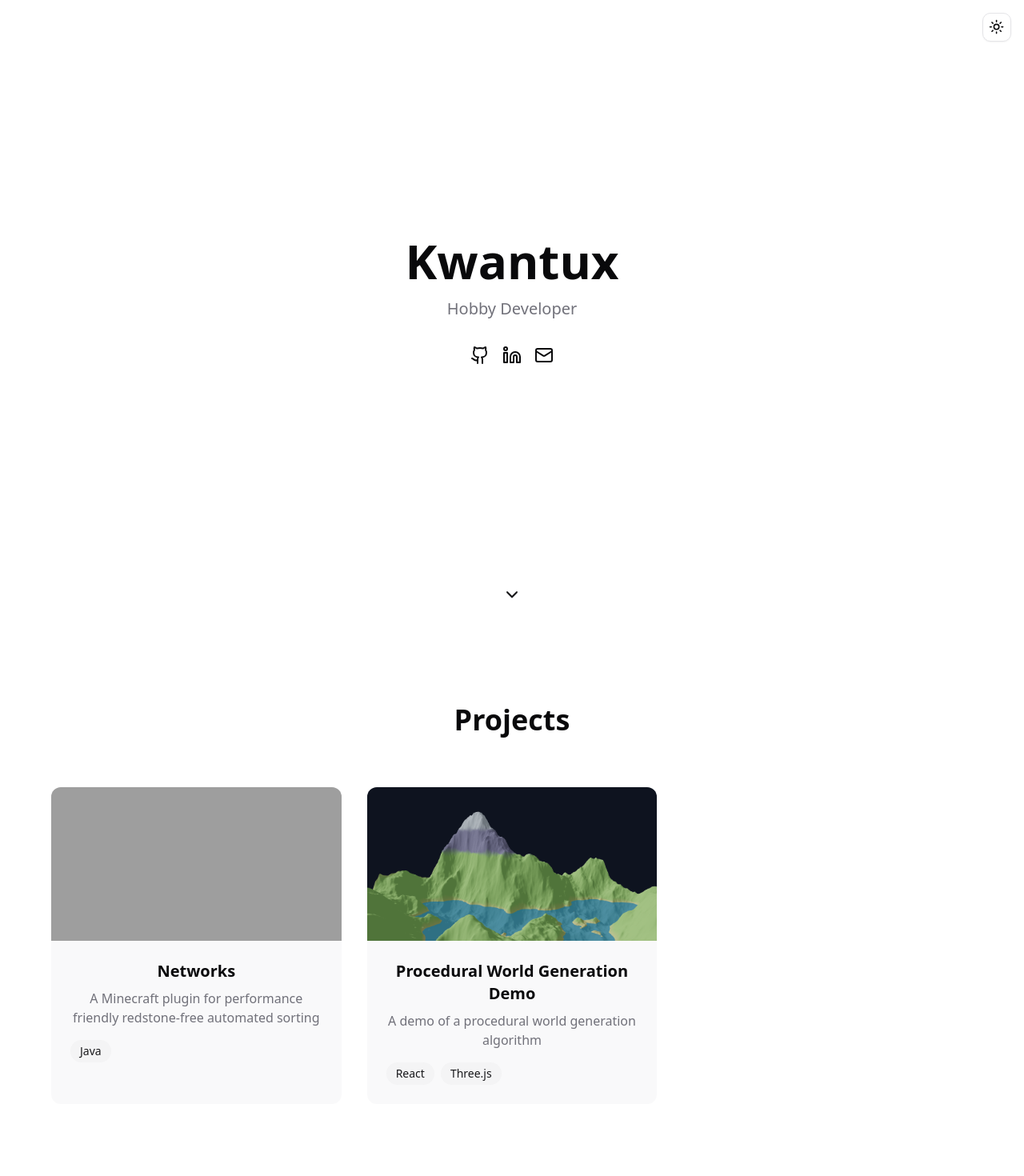
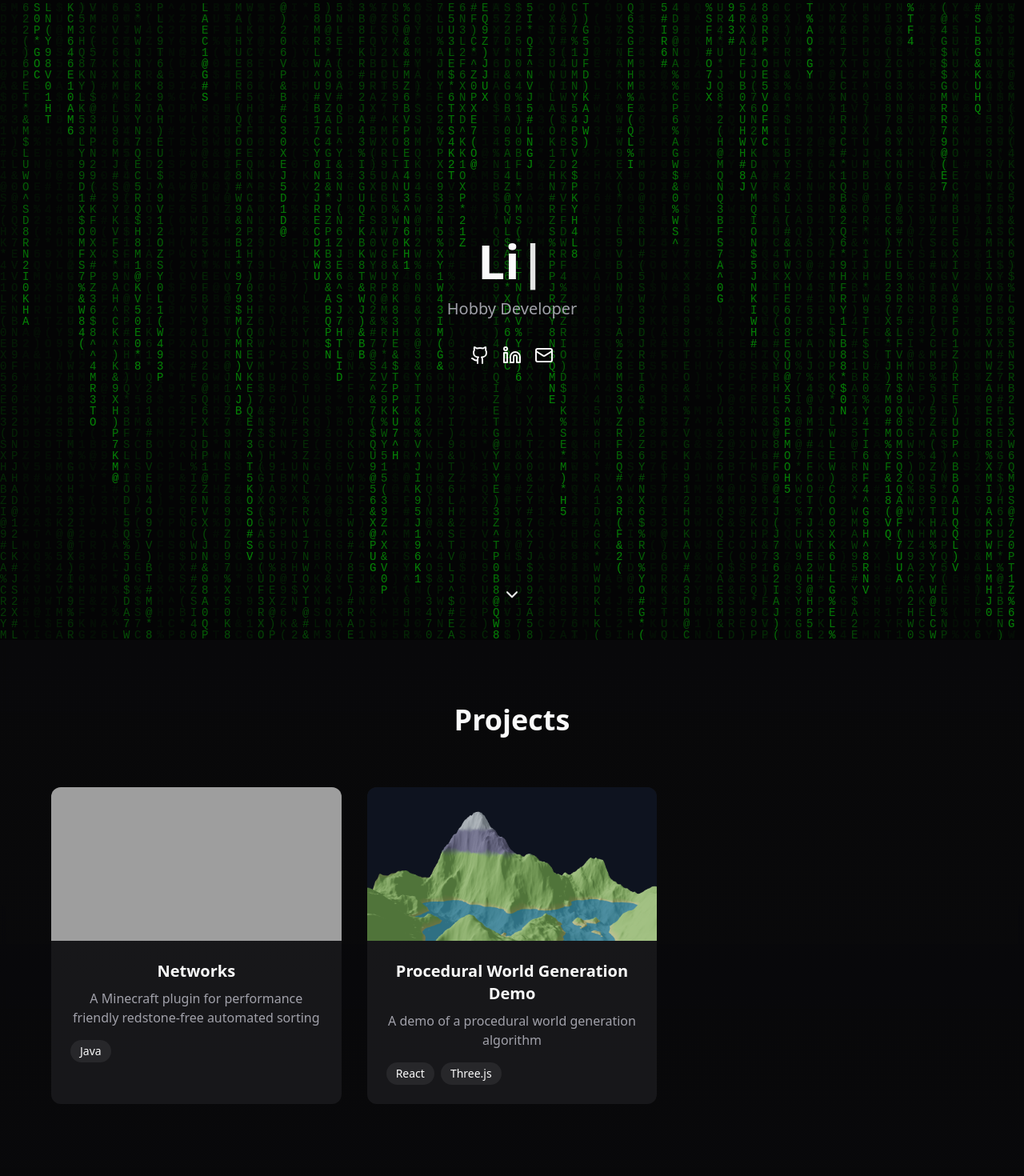
Before and after one commit to Kwantux/kwantux.de, a React (Vite) app: page / in a window 1280 px wide. Shown: the top 1470 px of the page at 80% size. Built offline with nearby package versions, Linux system fonts and the light colour scheme; grey boxes are pictures that could not be loaded.

Commit message:
Added a matrix effect background and a typing animation for the name

```diff
--- a/src/App.css
+++ b/src/App.css
@@ -3,3 +3,17 @@
   margin: 0 auto;
   text-align: center;
 }
+
+@keyframes blink {
+  0%, 100% { opacity: 1; }
+  50% { opacity: 0; }
+}
+
+.cursor {
+  display: inline-block;
+  width: 2px;
+  height: 1em;
+  background-color: currentColor;
+  margin-left: 2px;
+  animation: blink 1s step-end infinite;
+}
--- a/src/App.tsx
+++ b/src/App.tsx
@@ -1,8 +1,8 @@
 import { Github, Mail, Linkedin, ChevronDown } from 'lucide-react';
 import { useEffect, useState } from 'react';
 import { ThemeProvider } from 'next-themes';
-import { ThemeToggle } from './components/theme-toggle';
 import { Imprint } from './components/Imprint';
+import { MatrixEffect } from './components/MatrixEffect';
 import { BrowserRouter as Router, Routes, Route, Link, useNavigate } from 'react-router-dom';
 import './App.css';
 
@@ -32,19 +32,57 @@ const projects: Project[] = [
 ];
 
 function Home() {
-  const [isVisible, setIsVisible] = useState(false);
+  const [name, setName] = useState("");
 
   useEffect(() => {
-    setIsVisible(true);
+    const names = ["Kwantux", "Linus"];
+    let timeout: NodeJS.Timeout;
+
+    const typeText = (nameIndex: number, charIndex: number, isDeleting: boolean) => {
+
+      const currentName = names[nameIndex];
+
+      if (isDeleting) {
+        // Deleting text
+        setName(currentName.substring(0, charIndex - 1));
+        charIndex--;
+
+        if (charIndex === 0) {
+          timeout = setTimeout(() => {
+            typeText(nameIndex == 0 ? 1 : 0, 0, false);
+          }, 1000);
+        } else {
+          timeout = setTimeout(typeText, 100, nameIndex, charIndex, isDeleting);
+        }
+      } else {
+        // Typing text
+        setName(currentName.substring(0, charIndex + 1));
+        charIndex++;
+
+        if (charIndex === currentName.length) {
+          timeout = setTimeout(() => {
+            typeText(nameIndex, charIndex, true);
+          }, 2000);
+        } else {
+          timeout = setTimeout(typeText, 150, nameIndex, charIndex, false);
+        }
+      }
+    };
+
+    timeout = setTimeout(typeText, 1000, 0, 0, false); // Start after 1 second
+
+    return () => clearTimeout(timeout);
   }, []);
 
   return (
     <>
-      <ThemeToggle />
       {/* Hero Section */}
       <section className="min-h-screen flex flex-col items-center justify-center relative px-4">
-        <div className={`transform transition-all duration-1000 ${isVisible ? 'translate-y-0 opacity-100' : 'translate-y-10 opacity-0'}`}>
-          <h1 className="text-6xl font-bold mb-4">Kwantux</h1>
+        <div className={`transform transition-all duration-1000 translate-y-0 opacity-100`}>
+          <h1 className="text-6xl font-bold mb-4">
+            {name}
+            <span className="animate-pulse">|</span>
+          </h1>
           <p className="text-xl text-muted-foreground mb-8">Hobby Developer</p>
           <div className="flex gap-4 mb-12 justify-center">
             <a href="https://github.com/Kwantux" className="hover:text-primary transition-colors">
@@ -58,13 +96,19 @@ function Home() {
             </a>
           </div>
         </div>
-        <div className="absolute bottom-10 animate-bounce">
+        <button
+          onClick={() => {
+            document.getElementById('projects')?.scrollIntoView({ behavior: 'smooth' });
+          }}
+          className="absolute bottom-10 animate-bounce hover:scale-110 transition-transform cursor-pointer"
+        >
           <ChevronDown className="w-6 h-6" />
-        </div>
+        </button>
       </section>
 
       {/* Projects Section */}
-      <section className="py-20 px-4">
+      <section id="projects" className="py-20 px-4 bg-background/80 backdrop-blur-sm relative">
+        <div className="absolute inset-0 bg-gradient-to-b from-transparent to-background/80 -z-10"></div>
         <h2 className="text-4xl font-bold text-center mb-16">Projects</h2>
         <div className="max-w-6xl mx-auto grid grid-cols-1 md:grid-cols-2 lg:grid-cols-3 gap-8">
           {projects.map((project, index) => (
@@ -98,7 +142,8 @@ function Home() {
           ))}
         </div>
       </section>
-      <footer className="py-8 text-center text-muted-foreground">
+      <footer className="py-8 text-center text-muted-foreground bg-background/80 backdrop-blur-sm relative">
+        <div className="absolute inset-0 bg-gradient-to-t from-background/80 to-transparent -z-10"></div>
         <Link to="/imprint" className="hover:text-primary transition-colors">
           Imprint
         </Link>
@@ -111,12 +156,10 @@ function PathRedirect() {
   const navigate = useNavigate();
 
   useEffect(() => {
-    // Check if we have a path parameter
     const params = new URLSearchParams(window.location.search);
     const path = params.get('p');
 
     if (path) {
-      // Remove the query parameter and navigate to the path
       window.history.replaceState(null, '', path);
       navigate(path);
     }
@@ -127,9 +170,10 @@ function PathRedirect() {
 
 function App() {
   return (
-    <ThemeProvider attribute="class" defaultTheme="system" enableSystem>
+    <ThemeProvider attribute="class" defaultTheme="dark" forcedTheme="dark">
       <Router>
-        <div className="min-h-screen bg-background text-foreground">
+        <div className="min-h-screen text-foreground">
+          <MatrixEffect />
           <PathRedirect />
           <Routes>
             <Route path="/" element={<Home />} />
--- /dev/null
+++ b/src/components/MatrixEffect.tsx
@@ -0,0 +1,71 @@
+import { useEffect, useRef } from 'react';
+
+export const MatrixEffect = () => {
+  const canvasRef = useRef<HTMLCanvasElement>(null);
+
+  useEffect(() => {
+    const canvas = canvasRef.current;
+    if (!canvas) return;
+
+    const ctx = canvas.getContext('2d');
+    if (!ctx) return;
+
+    // Set canvas size to window size
+    const resizeCanvas = () => {
+      canvas.width = window.innerWidth;
+      canvas.height = window.innerHeight;
+    };
+    resizeCanvas();
+    window.addEventListener('resize', resizeCanvas);
+
+    // Matrix characters
+    const chars = 'ABCDEFGHIJKLMNOPQRSTUVWXYZ0123456789@#$%^&*()';
+    const fontSize = 14;
+    const columns = Math.floor(canvas.width / fontSize);
+    const drops: number[] = [];
+
+    // Initialize drops
+    for (let i = 0; i < columns; i++) {
+      drops[i] = Math.floor(Math.random() * -100);
+    }
+
+    // Animation function
+    const draw = () => {
+      // Semi-transparent black background to create fade effect
+      ctx.fillStyle = 'rgba(0, 0, 0, 0.03)';
+      ctx.fillRect(0, 0, canvas.width, canvas.height);
+
+      // Set text color and font
+      ctx.fillStyle = '#0F0';
+      ctx.font = `${fontSize}px monospace`;
+
+      // Draw characters
+      for (let i = 0; i < drops.length; i++) {
+        const text = chars[Math.floor(Math.random() * chars.length)];
+        ctx.fillText(text, i * fontSize, drops[i] * fontSize);
+
+        // Reset drop when it reaches bottom or randomly
+        if (drops[i] * fontSize > canvas.height && Math.random() > 0.975) {
+          drops[i] = 0;
+        }
+        drops[i]++;
+      }
+    };
+
+    // Start animation
+    const interval = setInterval(draw, 33);
+
+    // Cleanup
+    return () => {
+      clearInterval(interval);
+      window.removeEventListener('resize', resizeCanvas);
+    };
+  }, []);
+
+  return (
+    <canvas
+      ref={canvasRef}
+      className="fixed top-0 left-0 w-full h-full -z-10 opacity-50"
+    />
+  );
+};
```
